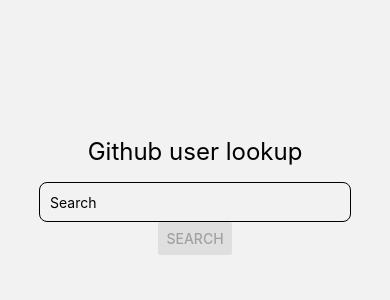
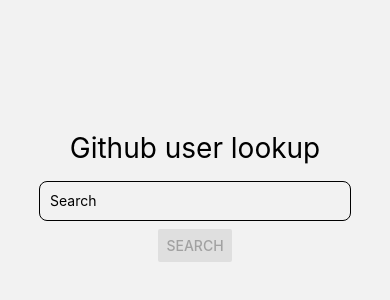
Before and after one commit to jones-sam/github-lookup, a React Native app: screen /Search in a window 390 px wide. Shown: the part 226-526 px from the top of the page. Built offline with nearby package versions, Linux system fonts and the light colour scheme.

Commit message:
small tweaks

```diff
--- a/datasource/github.ts
+++ b/datasource/github.ts
@@ -3,7 +3,6 @@
 const BASE_URL = "https://api.github.com";
 
 export interface GithubUser {
-  // username: string;
   avatar_url: string;
   followers: number;
   following: number;
--- a/styles.ts
+++ b/styles.ts
@@ -2,7 +2,7 @@
 
 export const styles = StyleSheet.create({
   title: {
-    fontSize: 24,
+    fontSize: 28,
   },
   container: {
     flex: 1,
@@ -15,6 +15,7 @@
     height: 40,
     padding: 10,
     marginTop: 16,
+    marginBottom: 8,
     borderRadius: 8,
   },
   followerText: {
```
